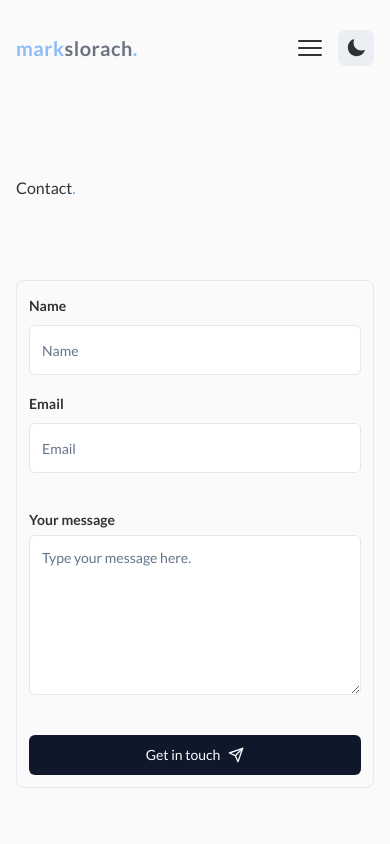
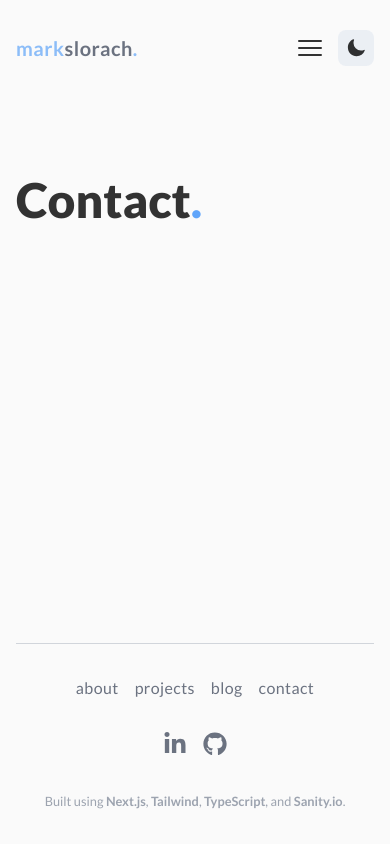
Before and after one commit to markslorach/portfolio_website, a Next.js app: page /contact in a window 390 px wide. Shown: the top 844 px of the page. Built offline with nearby package versions, Linux system fonts and the light colour scheme.

Commit message:
update to home page mobile view

```diff
--- a/app/(site)/(home)/page.tsx
+++ b/app/(site)/(home)/page.tsx
@@ -42,7 +42,7 @@ export default async function Home() {
 
         <div className="mb-20">
           <Link
-            className="font-medium underline decoration-[#8cbdf8] decoration-2 underline-offset-[2.3px] sm:hidden"
+            className="font-medium underline flex justify-end decoration-[#8cbdf8] decoration-2 underline-offset-[2.3px] sm:hidden"
             href="/projects#top"
           >
             View all projects
@@ -72,7 +72,7 @@ export default async function Home() {
         )}
         {blogs.length > 0 && (
           <Link
-            className="font-medium underline decoration-[#8cbdf8] decoration-2 underline-offset-[2.3px] sm:hidden"
+            className="font-medium flex justify-end underline decoration-[#8cbdf8] decoration-2 underline-offset-[2.3px] sm:hidden"
             href="/blog#top"
           >
             View all posts
--- a/app/(site)/contact/Contact.tsx
+++ /dev/null
@@ -1,39 +0,0 @@
-import { Button } from "@/components/ui/button";
-import { Input } from "@/components/ui/input";
-import { Label } from "@/components/ui/label";
-import { Textarea } from "@/components/ui/textarea";
-
-// Icons
-import { Send } from "lucide-react";
-
-const Contact = () => {
-  return (
-    <section>
-      <form className="rounded-lg border p-3">
-        <div className="grid w-full grid-cols-1 items-center gap-4 sm:grid-cols-2">
-          <div className="space-y-2">
-            <Label htmlFor="name" className="font-semibold">
-              Name
-            </Label>
-            <Input className="py-6" type="name" id="name" placeholder="Name" />
-          </div>
-          <div className="space-y-2">
-            <Label htmlFor="email" className="font-semibold">
-              Email
-            </Label>
-            <Input className="py-6" type="email" id="email" placeholder="Email" />
-          </div>
-        </div>
-        <div className="my-10 flex flex-col space-y-2">
-          <Label htmlFor="message" className="font-semibold">
-            Your message
-          </Label>
-          <Textarea className="py-3 h-40" placeholder="Type your message here." id="message" />
-        </div>
-        <Button type="submit" className="w-full">Get in touch<Send className="w-4 h-4 ml-2"/></Button>
-      </form>
-    </section>
-  );
-};
-
-export default Contact;
--- a/app/(site)/contact/page.tsx
+++ b/app/(site)/contact/page.tsx
@@ -1,14 +1,11 @@
-import Link from "next/link";
-import Contact from "./Contact";
+import Heading from "@/app/components/Heading";
 
 const ContactPage = () => {
   return (
     <section>
-        <h1 className="hero-heading mb-20">
-          Contact
-          <span className="text-blue-400">.</span>
-        </h1>
-      <Contact />
+      <Heading className="mb-20">
+        Contact<span className="text-blue-400">.</span>
+      </Heading>
     </section>
   );
 };
--- a/app/components/ProjectCard.tsx
+++ b/app/components/ProjectCard.tsx
@@ -15,7 +15,7 @@ const ProjectCard = ({ project, idx }: { project: Project; idx: number }) => {
       target="_blank"
       className={`flex flex-col justify-end rounded-lg border border-gray-300 p-3 transition-transform duration-300 ease-linear hover:-translate-y-0.5 dark:border-gray-600 ${idx === 0 || idx === 3 ? "sm:col-span-6" : idx === 1 || idx === 2 ? "sm:col-span-5" : ""}`}
     >
-      <div className="space-y-3">
+      <article className="space-y-3">
         <h3 className="flex items-center font-semibold leading-none text-gray-600 dark:text-gray-300">
           {project.title} <ArrowUpRightIcon className="ml-2 h-3.5 w-3.5" />
         </h3>
@@ -33,7 +33,7 @@ const ProjectCard = ({ project, idx }: { project: Project; idx: number }) => {
             </Badge>
           ))}
         </div>
-      </div>
+      </article>
     </Link>
   );
 };
```
